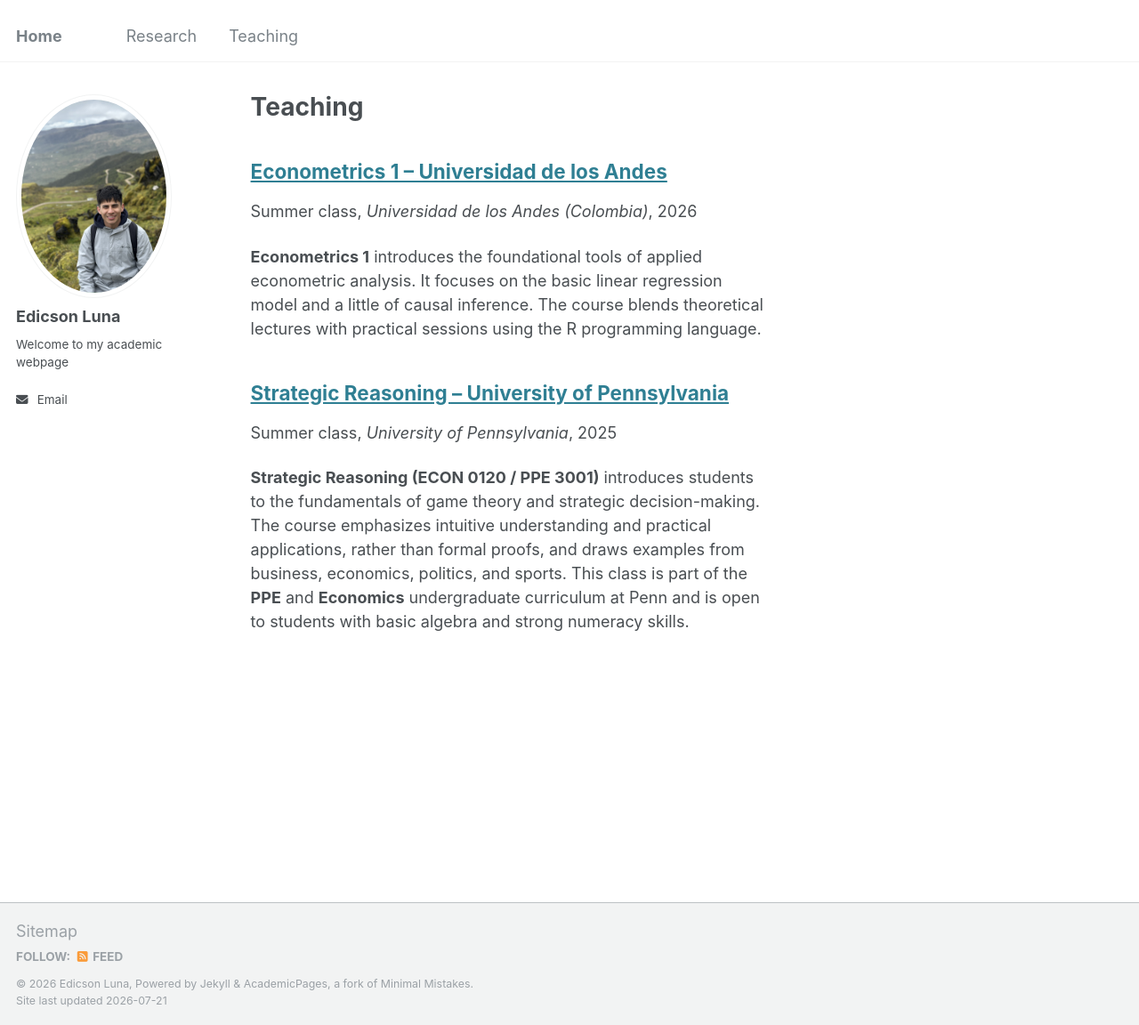
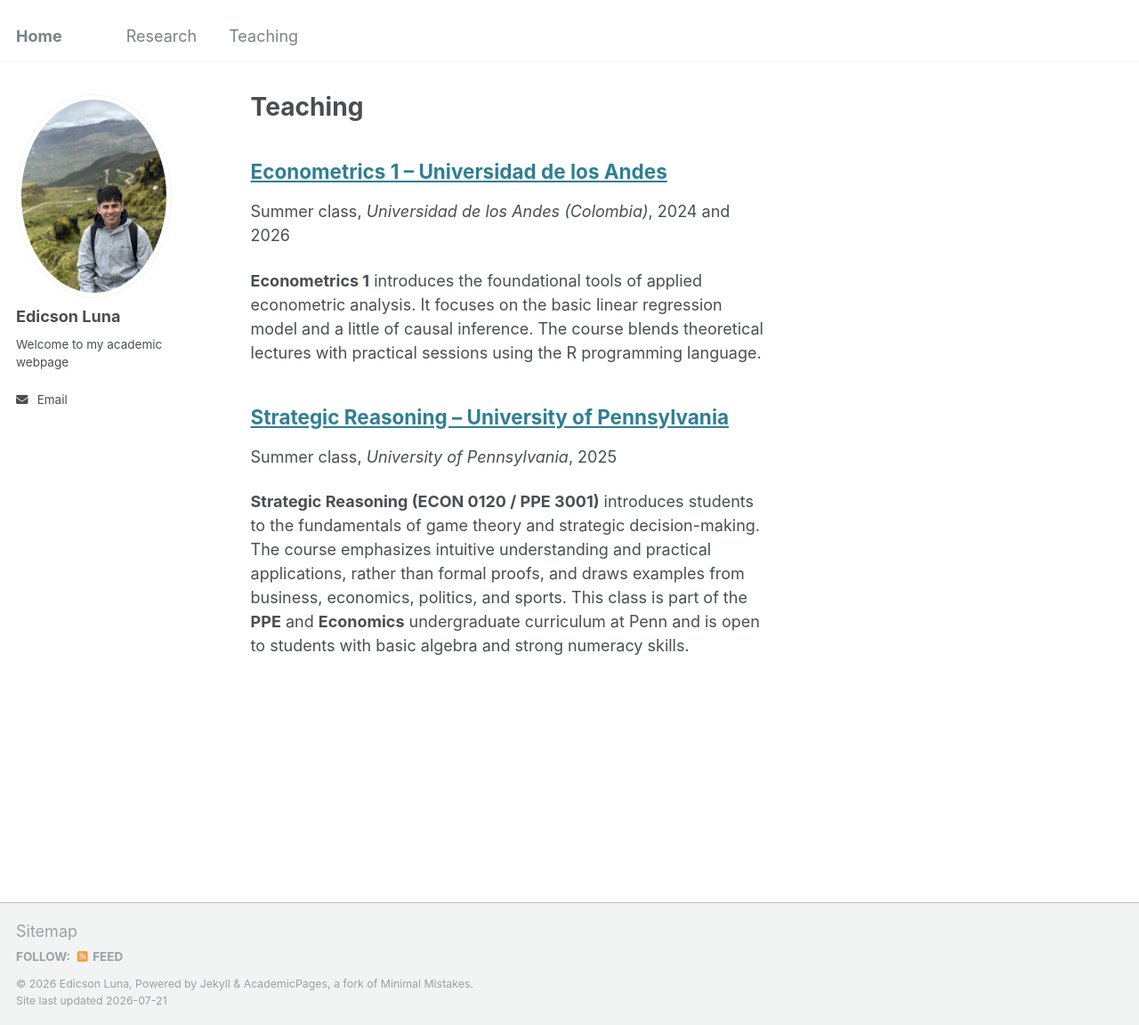
Before and after one commit to edicsonluna/edicsonluna.github.io, a Jekyll site: the page built from _pages/teaching.html, in a window 1280 px wide and 1152 px high. Shown: the whole window at 89% size. Built offline with Jekyll 4.4.1, drawn with Linux system fonts in a browser that asks for light colours.

Commit message:
Update archive-single.html

```diff
--- a/_includes/archive-single.html
+++ b/_includes/archive-single.html
@@ -49,10 +49,20 @@
     {% endif %}
 
     {% if post.collection == 'teaching' %}
+      <p>
+        {% if post.type %}
+          {{ post.type }},
+        {% endif %}
 
-      <p>
-        {{ post.type }}, <i>{{ post.venue }}</i>,
-        {{ post.date | default: "1900-01-01" | date: "%Y" }}
+        {% if post.venue %}
+          <i>{{ post.venue }}</i>,
+        {% endif %}
+
+        {% if post.custom_date %}
+          {{ post.custom_date }}
+        {% elsif post.date %}
+          {{ post.date | date: "%Y" }}
+        {% endif %}
       </p>
 
     {% elsif post.collection == 'publications' %}
```
